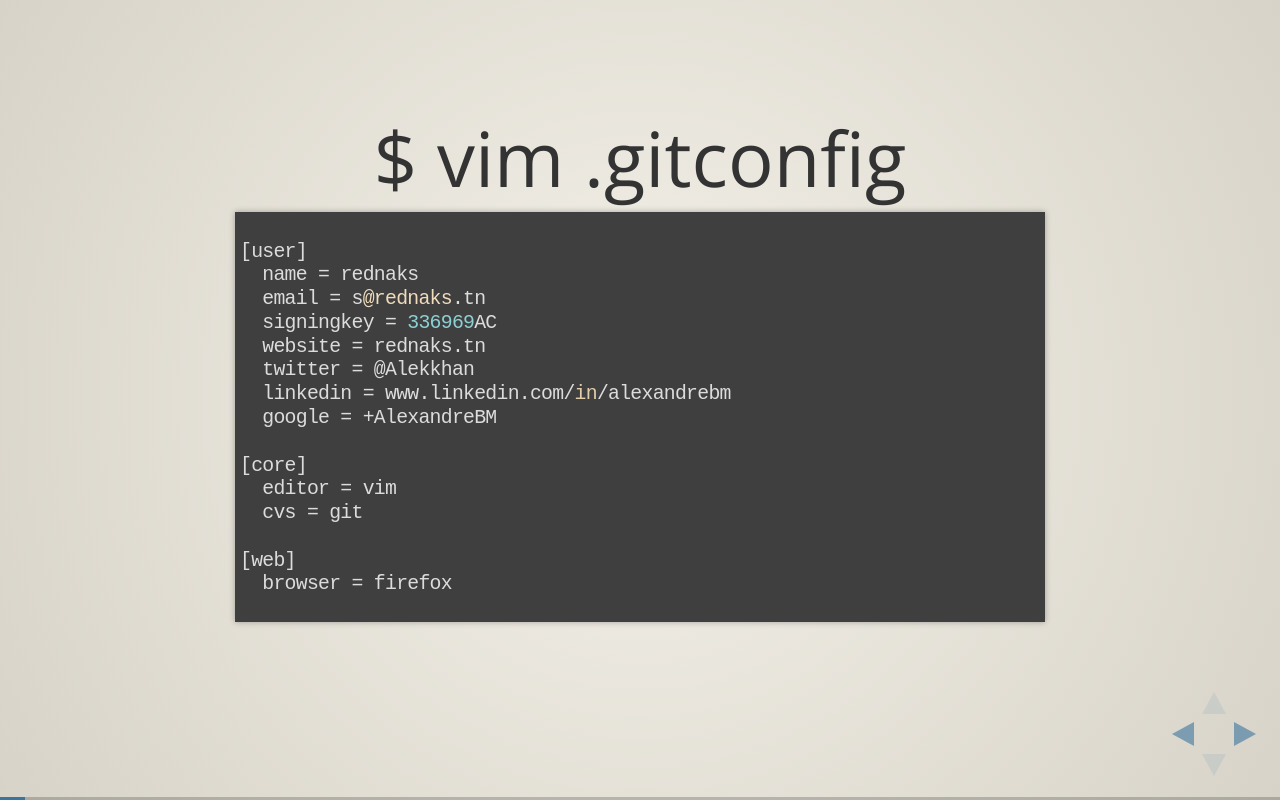
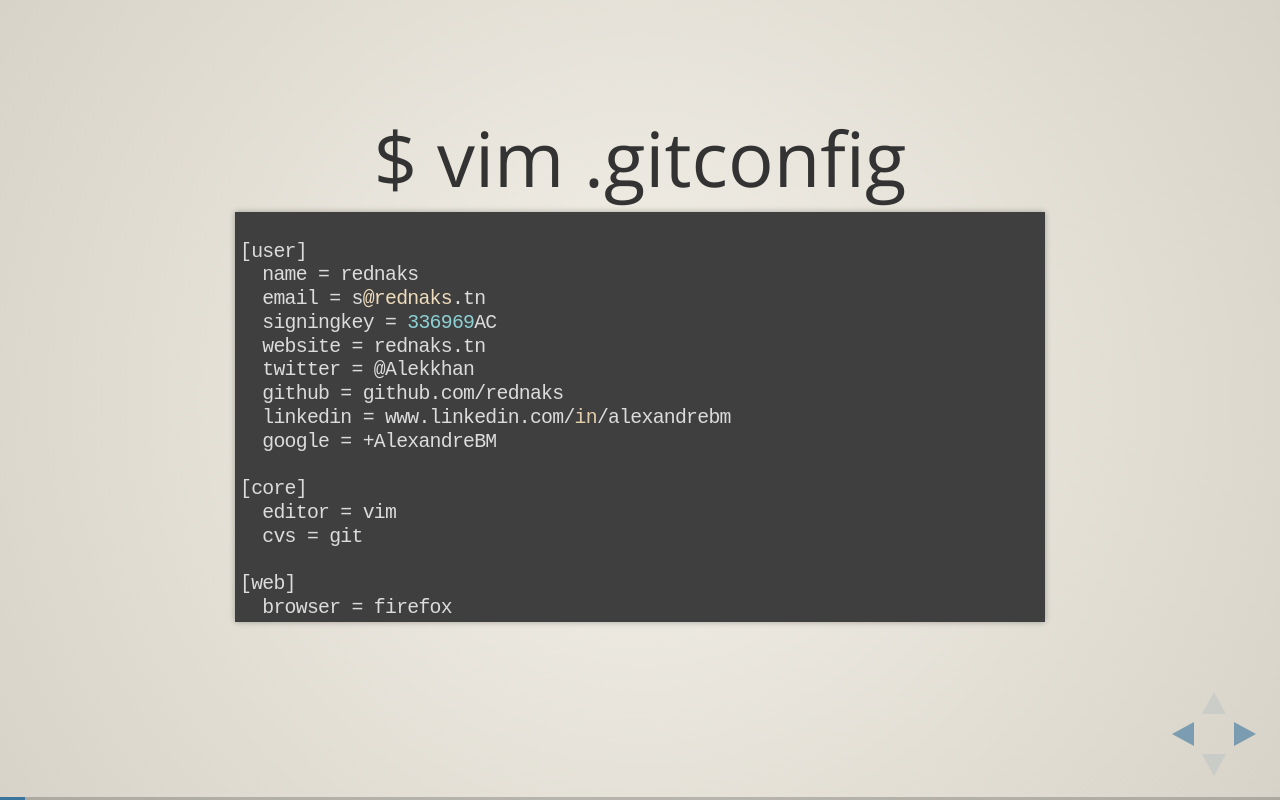
Before and after one commit to rednaks/GitSlides, a website: page index.html in a window 1280 px wide. Both pictures are taken after a click on the element 1251 px from the left and 734 px from the top of the page. Drawn offline with nearby package versions, Linux system fonts and the light colour scheme.

Commit message:
Adding gh url

```diff
--- a/index.html
+++ b/index.html
@@ -51,6 +51,7 @@
   signingkey = 336969AC
   website = rednaks.tn
   twitter = @Alekkhan
+  github = github.com/rednaks
   linkedin = www.linkedin.com/in/alexandrebm
   google = +AlexandreBM
 
```
